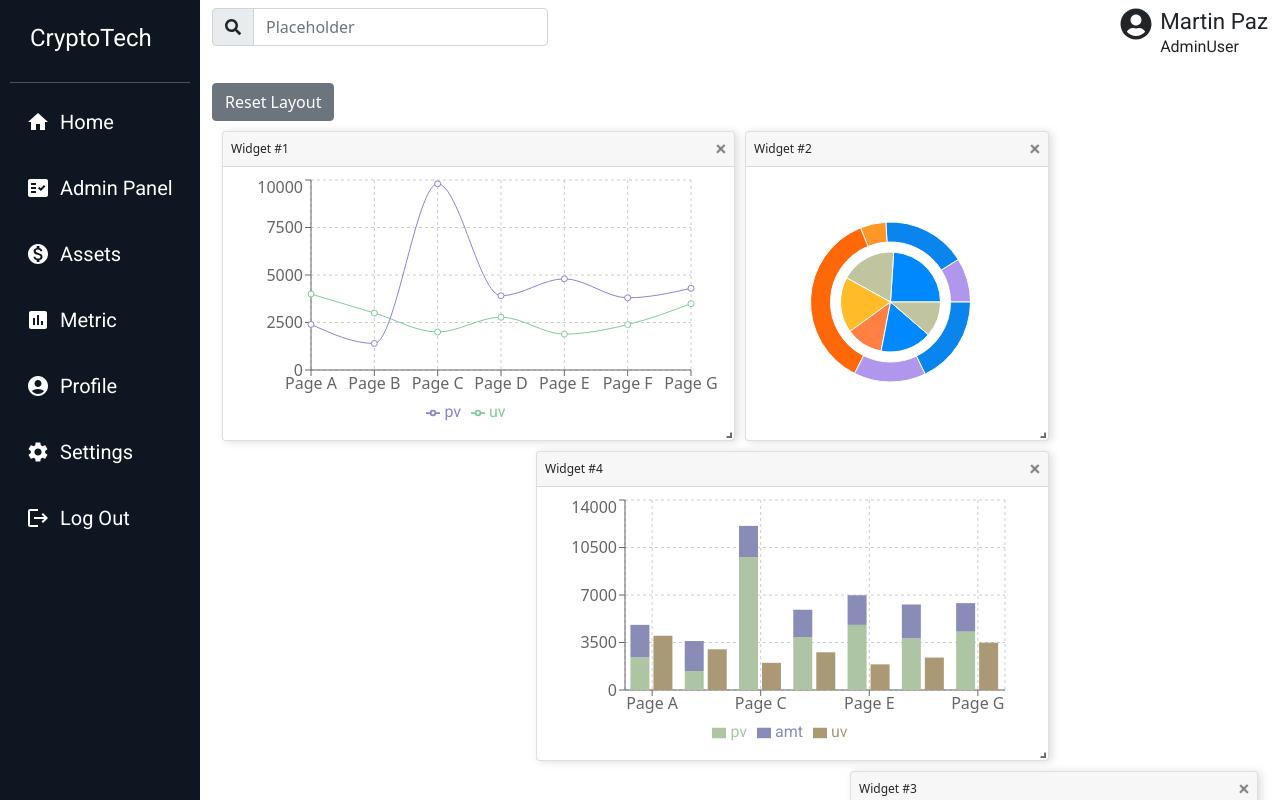
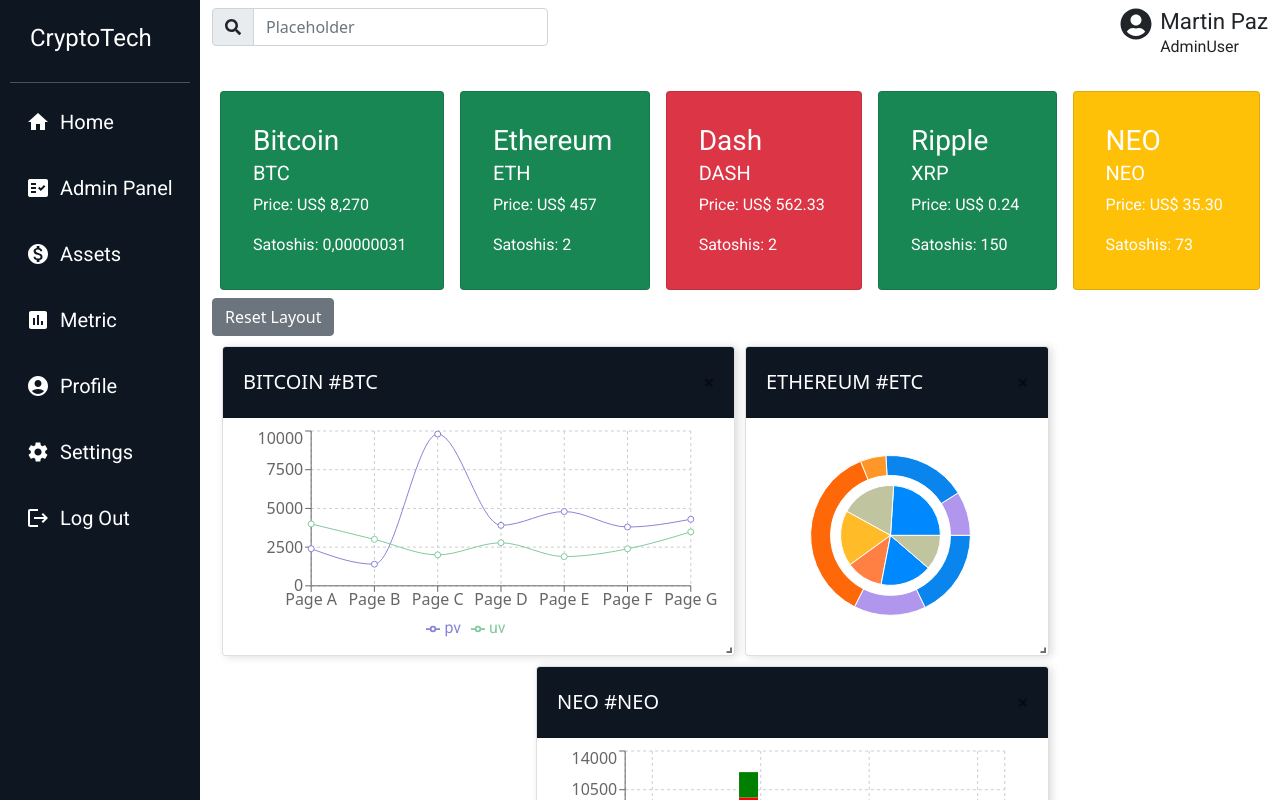
Before and after one commit to No-Country/C2-G27-Front, a React (Create React App) app: page / in a window 1280 px wide. Shown: the top 800 px of the page. Built offline with nearby package versions, Linux system fonts and the light colour scheme.

Commit message:
create ciptoItem component

```diff
--- a/src/App/Router.js
+++ b/src/App/Router.js
@@ -3,17 +3,23 @@ import { Routes, Route, useLocation } from 'react-router-dom';
 import Home from '../Pages/Home';
 import AdminCP from '../Pages/AdminCP';
 import UserPage from '../Pages/UserPage';
-import Landing from '../Pages/Landing';
+import Landing from '../Pages/Landing'
+import LandingHome from '../Components/LandingHome';
 import Navigation from '../Components/Navigation';
 
 export default function Router() {
   const location = useLocation();
+
+
   return (
     <Suspense fallback='Loading...'>
-      {location.pathname === '/landing' ? null : <Navigation />}
+      {location.pathname === '/landing'  ? null: <Navigation />}
+
+
       <Routes className='Routing'>
         <Route path='/' element={<Home />} />
-        <Route path='landing' element={<Landing />} />
+        <Route path='landing' element={<LandingHome />} />
+        <Route path='login' element={<Landing/>} />
         <Route path='admin' element={<AdminCP />} />
         <Route path='profile' element={<UserPage />} />
       </Routes>
--- a/src/Assets/App.css
+++ b/src/Assets/App.css
@@ -52,6 +52,18 @@ img {
   width: 100%;
 }
 
+/* LOGIN */
+.landing-container {
+  display: flex;
+  justify-content: center;
+  align-items: center;
+  width: 100%;
+}
+/*CRIPTO COLUMN*/
+.cripto-row{
+  display: flex;
+  flex-wrap: wrap;
+}
 /*ROUTING*/
 .Routing {
   width: 100%;
@@ -81,13 +93,28 @@ img {
   flex-direction: column;
 }
 
-.userHero{
+.userHero {
   padding: 30px;
-  margin-bottom: 600px;
   width: 100%;
-
+  margin-bottom: 100px;
 }
 
+/*WIDGET*/
+.card-header.widget-header{
+  background-color: #0d1621;
+  color: #fff;
+  padding:20px !important;
+}
+
+.card-title.widget-title{
+  font-size: 20px !important;
+}
+.card.widget-card{
+  transition: .5s;
+}
+.card.widget-card:hover{
+  transform: scale(1.010);
+}
 /*HEADER SECTION*/
 
 header {
@@ -177,9 +204,10 @@ header {
   align-items: center;
   justify-content: center;
 }
+
 /* ADMIN PANEL SECTION*/
 
-.banner-panel{
+.banner-panel {
   background-image: url(https://i.ibb.co/PcRRqNt/stacked-waves-haikei.png);
   height: 200px;
   color: #fff;
@@ -189,11 +217,12 @@ header {
   background-size: contain;
 }
 
-.admin-btn img{
-width: 250px;
-height: 180px;
-object-fit: cover;
+.admin-btn img {
+  width: 250px;
+  height: 180px;
+  object-fit: cover;
 }
+
 /*FORM SECTION*/
 
 .form-section {
@@ -255,15 +284,18 @@ footer {
   color: #fff;
   text-align: center;
 }
-.footer-dash{
+
+.footer-dash {
   background: var(--bg-color);
   color: #fff;
   text-align: center;
   padding: 10px 0px;
 }
-.footer-dash p{
+
+.footer-dash p {
   margin: 0;
 }
+
 .footer-wave {
   height: 100px;
   overflow: hidden;
@@ -332,6 +364,11 @@ footer {
   .offcanvas {
     background-color: var(--color-sidebar) !important;
     width: 300px !important;
+  }
+
+
+  .cripto-row{
+    display: column;
   }
 }
 
@@ -409,7 +446,7 @@ footer {
 
 /*WIDGET COMPONENT*/
 
-.card.widget-card{
+.card.widget-card {
   width: 100%;
   height: 100%;
   display: flex;
@@ -417,27 +454,27 @@ footer {
   box-shadow: 3px 1px 8px 0px #ddd;
 }
 
-.card-header.widget-header{
+.card-header.widget-header {
   display: flex;
   align-items: center;
   padding: 0.5rem;
 }
 
-.card-title.widget-title{
+.card-title.widget-title {
   font-size: 12px;
   margin-bottom: 0;
 }
 
-.card-body.widget-body{
+.card-body.widget-body {
   padding: 0.5rem;
   flex-grow: 1;
 }
 
-.spacer{
+.spacer {
   flex-grow: 1;
 }
 
-.card-header .btn-close{
+.card-header .btn-close {
   width: 0.1em;
   height: 0.1em;
 }
--- a/src/Components/BarsChart.js
+++ b/src/Components/BarsChart.js
@@ -77,9 +77,9 @@ export default function BarsChart() {
         <YAxis />
         <Tooltip />
         <Legend />
-        <Bar dataKey="pv" stackId="a" fill="#ADC5A2" />
-        <Bar dataKey="amt" stackId="a" fill="#888CB6" />
-        <Bar dataKey="uv" fill="#AB9976" />
+        <Bar dataKey="pv" stackId="a" fill="red" />
+        <Bar dataKey="amt" stackId="a" fill="green" />
+        <Bar dataKey="uv" fill="red" />
       </BarChart>
     </ResponsiveContainer>
   );
--- /dev/null
+++ b/src/Components/CriptoItem.js
@@ -0,0 +1,82 @@
+import React from 'react';
+
+import {Card, CardBody,CardSubtitle,CardTitle,CardText} from 'reactstrap';
+
+export default function CriptoItem() {
+
+    const criptoData = [
+        {
+            id:'1',
+            name: 'Bitcoin',
+            price: 'US$ 8,270',
+            brand: 'BTC',
+            satoshis: '0,00000031',
+            color: 'success'
+        },
+        {
+            id:'2',
+            name: 'Ethereum',
+            price: 'US$ 457 ',
+            brand: ' ETH ',
+            satoshis: '2',
+            color: 'success'
+        },
+        {
+            id:'3',
+            name: 'Dash',
+            price: 'US$ 562.33',
+            brand: 'DASH',
+            satoshis: '2',
+            color: 'danger'
+        },
+        {
+            id:'4',
+            name: 'Ripple',
+            price: 'US$ 0.24',
+            brand: 'XRP',
+            satoshis: '150',
+            color: 'success'
+        },
+
+        {
+            id:'5',
+            name: 'NEO',
+            price: 'US$ 35.30',
+            brand: 'NEO',
+            satoshis: '73',
+            color: 'warning'
+        },
+
+    ]
+
+
+    return (
+        <div className='cripto-row'>
+            {criptoData.map((data) => <Card
+                body
+                color={data?.color}
+                inverse
+                className='m-2 '
+            >
+                <CardBody >
+                    <CardTitle tag="h3">
+                        {data?.name}
+                    </CardTitle>
+                    <CardSubtitle
+                        className="mb-2"
+                        tag="h5"
+                    >
+                        {data?.brand}
+                    </CardSubtitle>
+                    <CardText>
+                        Price: {data?.price}
+                    </CardText>
+                    <CardText>
+                        Satoshis: {data?.satoshis}
+                    </CardText>
+
+                </CardBody>
+            </Card> ) }
+        </div>
+    )
+}
--- a/src/Components/Header.js
+++ b/src/Components/Header.js
@@ -1,8 +1,11 @@
 import React from "react";
+import { Link } from 'react-router-dom';
 import { Button } from 'reactstrap';
 import Animation from './AnimationData/Animation';
 
 export default function Header() {
+
+
   return <header>
 
 
@@ -14,13 +17,13 @@ export default function Header() {
           <h1>Welcome to CriptoTech</h1>
 
           <h3>The best place of your investment on <span>Criptos.</span></h3>
+            <Button
+              color="primary"
+              className='mt-3 btn-form'
+               >
+               <Link to="/login"  style={{color:'#fff', textDecoration:'none'}}>   Sing In</Link>
+            </Button>
 
-          <Button
-            color="primary"
-            className='mt-3 btn-form'
-          >
-            Sing In
-          </Button>
         </div>
       </div>
 
--- a/src/Components/Landing.js
+++ b/src/Components/LandingHome.js
@@ -2,7 +2,8 @@ import React from 'react'
 import Fooder from './Fooder'
 import Header from './Header'
 
-export default function Landingr() {
+
+export default function LandingHome() {
     return (
         <div>
             <Header />
--- a/src/Components/LoginForm.js
+++ b/src/Components/LoginForm.js
@@ -3,7 +3,7 @@ import React from 'react';
 import { useFormik } from 'formik';
 import * as Yup from 'yup';
 import axios from 'axios';
-import { useNavigate } from 'react-router-dom';
+import { useNavigate, Link } from 'react-router-dom';
 import {
   Form,
   Button,
@@ -93,8 +93,8 @@ function LoginForm() {
               </FormText>
             </FormGroup>
             <div className='d-flex flex-row-reverse'>
-              <Button variant='primary' type='submit'>
-              Submit
+              <Button color='primary' type='submit'>
+              <Link to="/"  style={{color:'#fff', textDecoration:'none'}}>   Submit</Link>
               </Button>
             </div>
           </Form>
--- a/src/Components/WidgetsBoard.js
+++ b/src/Components/WidgetsBoard.js
@@ -88,7 +88,7 @@ export default class WidgetsBoard extends React.PureComponent {
           >
             <Widget
               id='1'
-              title='Widget #1'
+              title='BITCOIN #BTC'
               onRemoveItem={onRemoveItem}
               component={LinesChart} />
           </div>
@@ -100,7 +100,7 @@ export default class WidgetsBoard extends React.PureComponent {
           >
             <Widget
               id='2'
-              title='Widget #2'
+              title='ETHEREUM #ETC'
               onRemoveItem={onRemoveItem}
               component={PiesChart} />
           </div>
@@ -112,7 +112,7 @@ export default class WidgetsBoard extends React.PureComponent {
           >
             <Widget
               id='3'
-              title='Widget #3'
+              title='DASH #DASH'
               onRemoveItem={onRemoveItem}
               component={ComposedsChart} />
           </div>
@@ -124,7 +124,18 @@ export default class WidgetsBoard extends React.PureComponent {
           >
             <Widget
               id='4'
-              title='Widget #4'
+              title='NEO #NEO'
+              onRemoveItem={onRemoveItem}
+              component={BarsChart} />
+          </div>
+          <div
+            key='5'
+            className="widget"
+            data-grid={{ w: 5, h: 8, x: 3, y: 1, minW: 2, minH: 6 }}
+          >
+            <Widget
+              id='5'
+              title='RIPPLE #XRP'
               onRemoveItem={onRemoveItem}
               component={BarsChart} />
           </div>
--- a/src/Pages/Home.js
+++ b/src/Pages/Home.js
@@ -7,8 +7,13 @@ import WidgetsBoard from '../Components/WidgetsBoard';
 import SearchBar from '../Components/SearchBar';
 import UserCard from '../Components/UserCard';
 import NavBarResponsive from '../Components/NavBarResponsive';
+import CriptoItem from '../Components/CriptoItem';
+
 
 export default function Home() {
+
+
+
   const location = useLocation();
 
   console.log(location);
@@ -28,6 +33,7 @@ export default function Home() {
               </Col>
             </Row>
             <Row>
+              <CriptoItem/>
               <WidgetsBoard />
             </Row>
           </Col>
--- a/src/Pages/Landing.js
+++ b/src/Pages/Landing.js
@@ -6,7 +6,7 @@ import LoginForm from '../Components/LoginForm';
 export default function Landing() {
   return (
     <div className='landing-container header min-vh-100 '>
-      <Container fluid className='p-5 '>
+      <Container fluid className='p-5 d-flex justify-content-center'>
         <Row>
           <Col md={6} xs={12}>
             <Container className='plt-3 pt-3 '>
@@ -20,7 +20,7 @@ export default function Landing() {
               </Link> */}
 
             </Container>
-              <Container className='pl-3 d-flex '>
+              <Container className='pl-3 d-flex  '>
               <LoginForm />
               </Container>
           </Col>
--- a/src/Pages/UserPage.js
+++ b/src/Pages/UserPage.js
@@ -1,19 +1,22 @@
 import React from 'react';
 import { Container, Row, Col } from 'reactstrap';
 import UserHero from "../Components/UserHero"
+import CriptoItem from '../Components/CriptoItem';
 import Footer from '../Components/FooterDash';
 
 function UserPage() {
 
   return <div style={{ width: '100%', height: "100%" }}>
-    <div className='banner-panel'>
+    <div className='banner-panel' >
       <h2>Welcome to Assets</h2>
     </div>
 
     <Container>
       <Row>
-        <Col>
+        <Col style={{marginBottom:'500px'}}>
           <UserHero />
+          <CriptoItem/>
+
         </Col>
       </Row>
     </Container>
```
